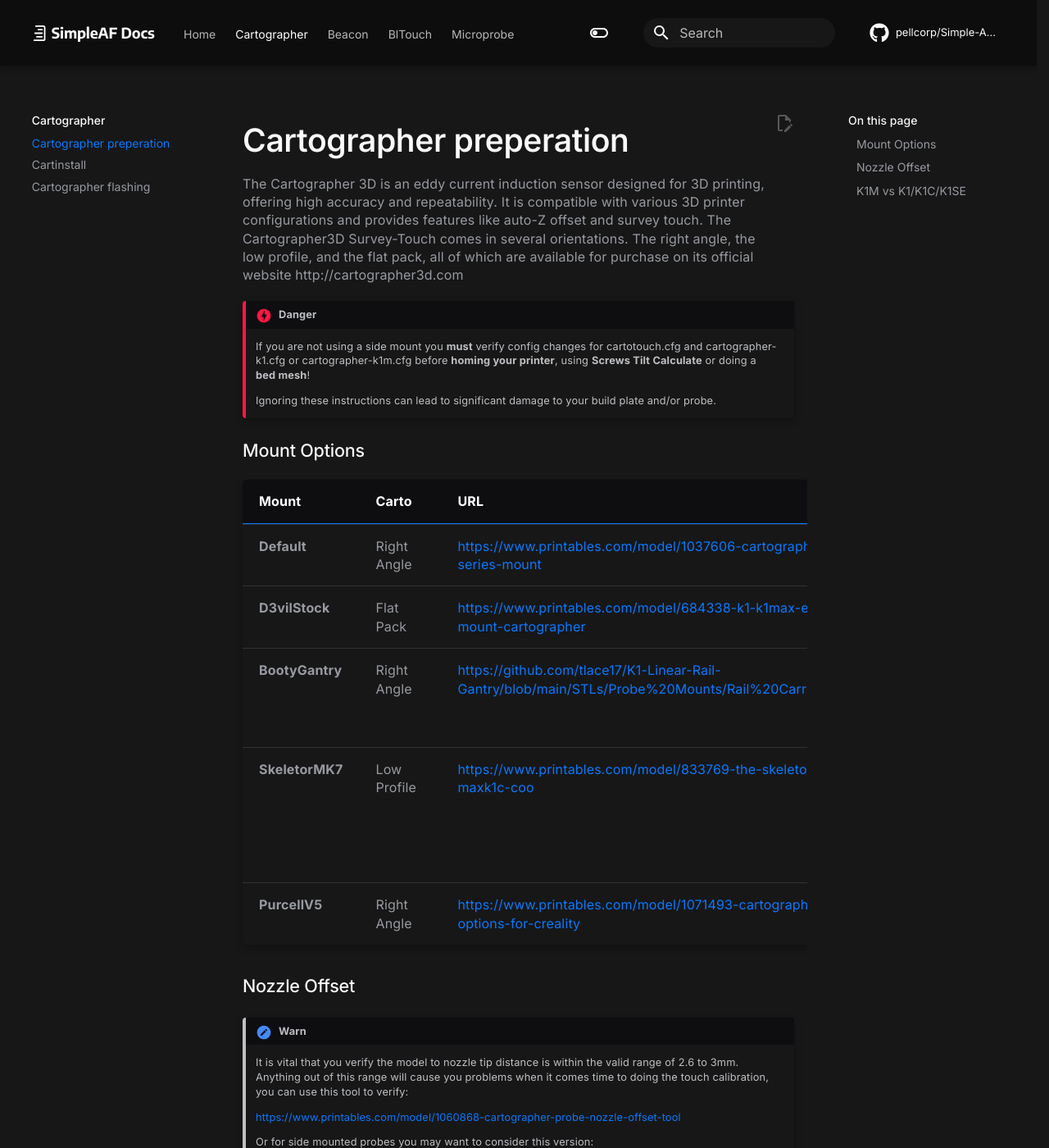
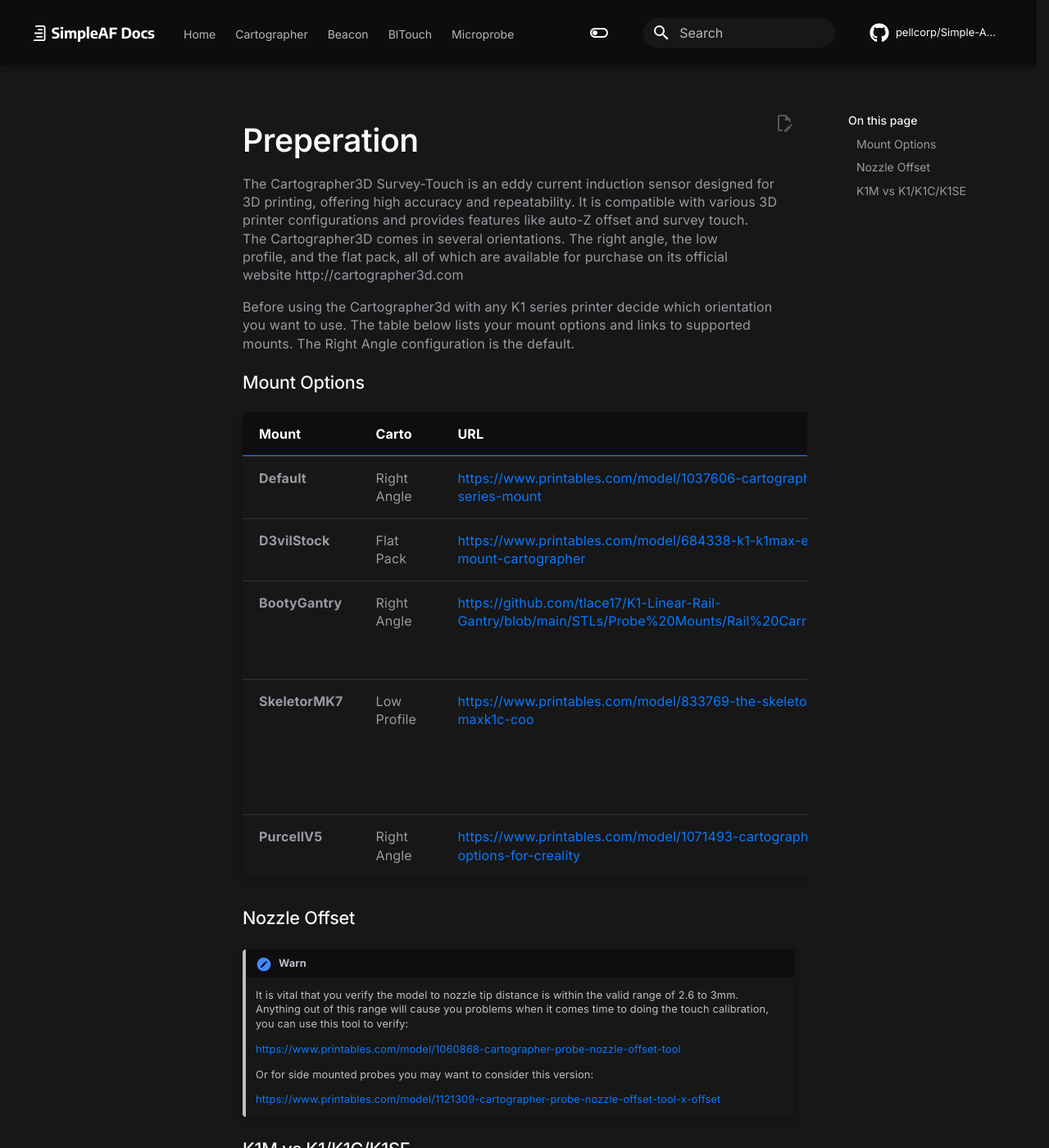
Before and after one commit to pellcorp/Simple-AF-Wiki, an MkDocs documentation site: the page built from docs/preperation.md, in a window 1280 px wide and 1400 px high. Shown: the whole window at 82% size. Built offline with MkDocs 1.6.1 and Material for MkDocs 9.7.7, drawn with Linux system fonts in a browser that asks for light colours; comment, search, counter and statistics services are not loaded; some of the changed text lies outside the part shown.

Commit message:
Update and rename cartographer_preperation.md to preperation.md

```diff
--- a/docs/cartographer_preperation.md
+++ b/docs/preperation.md
@@ -1,13 +1,6 @@
-The Cartographer 3D is an eddy current induction sensor designed for 3D printing, offering high accuracy and repeatability. It is compatible with various 3D printer configurations and provides features like auto-Z offset and survey touch. The Cartographer3D Survey-Touch comes in several orientations. The right angle, the low profile, and the flat pack, all of which are available for purchase on its official website http://cartographer3d.com
+The Cartographer3D Survey-Touch is an eddy current induction sensor designed for 3D printing, offering high accuracy and repeatability. It is compatible with various 3D printer configurations and provides features like auto-Z offset and survey touch. The Cartographer3D comes in several orientations. The right angle, the low profile, and the flat pack, all of which are available for purchase on its official website http://cartographer3d.com
 
-
-
-!!! danger
-
-    If you are not using a side mount you **must** verify config changes for cartotouch.cfg and cartographer-k1.cfg
-    or cartographer-k1m.cfg before **homing your printer**, using **Screws Tilt Calculate** or doing a **bed mesh**!
-
-    Ignoring these instructions can lead to significant damage to your build plate and/or probe.
+Before using the Cartographer3d with any K1 series printer decide which orientation you want to use. The table below lists your mount options and links to supported mounts. The Right Angle configuration is the default.
 
 ### Mount Options
 
```
Also changed, not shown: other parts of docs/preperation.md (+7 -0 lines).
